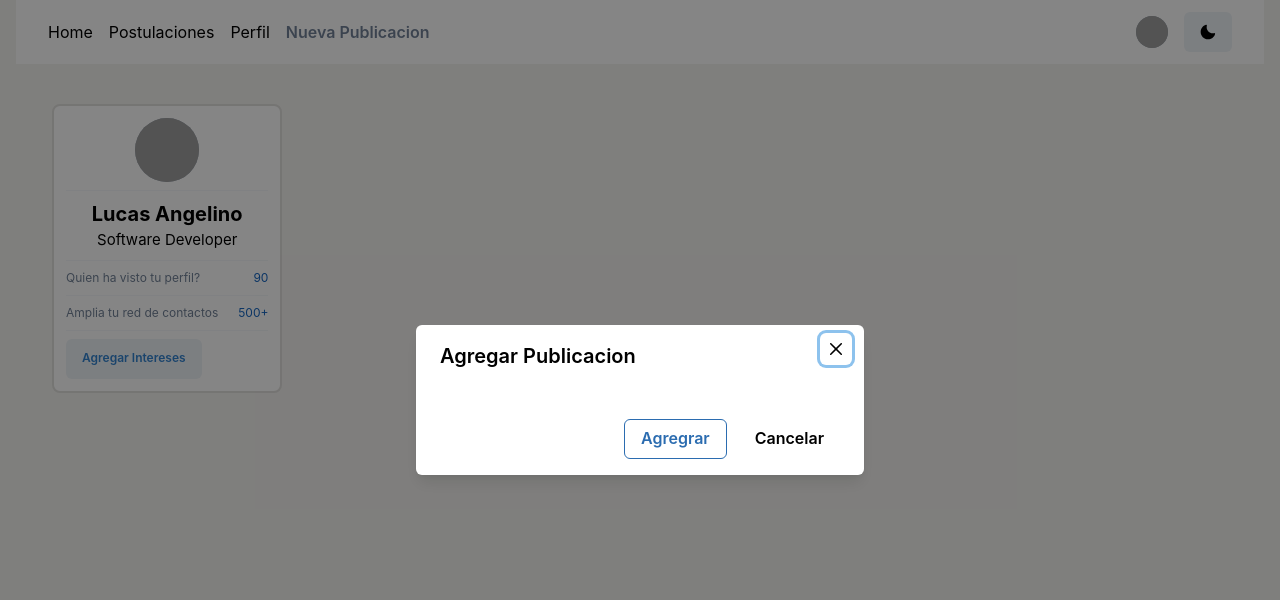
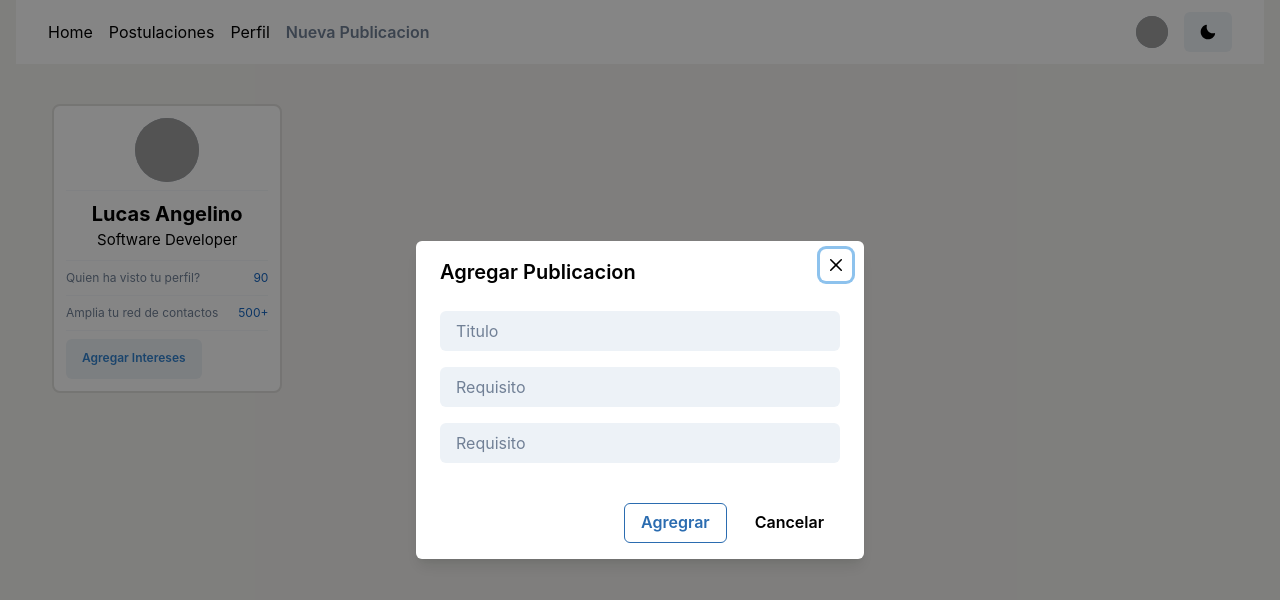
Before and after one commit to lucasangelino/jobbank, a React (Create React App) app: page / in a window 1280 px wide. Both pictures are taken after a click on the button "Nueva Publicacion". Shown: the top 600 px of the page. Built offline with nearby package versions, Linux system fonts and the light colour scheme; grey boxes are pictures that could not be loaded.

Commit message:
JBB fix publicacion add

```diff
--- a/src/components/navbar/index.js
+++ b/src/components/navbar/index.js
@@ -1,3 +1,4 @@
+import * as React from "react";
 import {
   Box,
   Flex,
@@ -18,7 +19,7 @@ import {
   ModalHeader,
   ModalCloseButton,
   ModalBody,
-  Lorem,
+  Input,
   ModalFooter,
 } from "@chakra-ui/react";
 import { MoonIcon, SunIcon } from "@chakra-ui/icons";
@@ -27,12 +28,38 @@ import { useUser } from "../../hooks/useUser";
 
 export default function Navbar() {
   const { logout, is_company } = useUser();
+  const [postulacion, setPostulacion] = React.useState({
+    titulo: "",
+    req1: "",
+    req2: "",
+  });
 
   const { colorMode, toggleColorMode } = useColorMode();
   const { isOpen, onOpen, onClose } = useDisclosure();
 
   const handleLogout = () => {
     logout();
+  };
+
+  const handleChange = (e) => {
+    setPostulacion({
+      ...postulacion,
+      [e.target.name]: e.target.value,
+    });
+  };
+
+  const handleAgregar = async () => {
+    const token = localStorage.getItem("token");
+    const res = fetch("http://localhost:8080/publicacion/add", {
+      method: "POST",
+      headers: {
+        "Content-Type": "application/json",
+        Authorization: `Bearer ${token}`,
+      },
+      body: JSON.stringify(postulacion),
+    });
+    const data = await res.json();
+    return data;
   };
 
   return (
@@ -112,13 +139,50 @@ export default function Navbar() {
         <ModalContent>
           <ModalHeader>Agregar Publicacion</ModalHeader>
           <ModalCloseButton />
-          <ModalBody></ModalBody>
+          <ModalBody>
+            <Input
+              name="name"
+              mb={4}
+              placeholder="Titulo"
+              bg={"gray.100"}
+              border={0}
+              color={"gray.500"}
+              _placeholder={{
+                color: "gray.500",
+              }}
+              onChange={handleChange}
+            />
+            <Input
+              name="req1"
+              mb={4}
+              placeholder="Requisito"
+              bg={"gray.100"}
+              border={0}
+              color={"gray.500"}
+              _placeholder={{
+                color: "gray.500",
+              }}
+              onChange={handleChange}
+            />
+            <Input
+              name="req2"
+              mb={4}
+              placeholder="Requisito"
+              bg={"gray.100"}
+              border={0}
+              color={"gray.500"}
+              _placeholder={{
+                color: "gray.500",
+              }}
+              onChange={handleChange}
+            />
+          </ModalBody>
           <ModalFooter>
             <Button
               colorScheme="blue"
               variant="outline"
               mr={3}
-              onClick={onClose}
+              onClick={handleAgregar}
             >
               Agregrar
             </Button>
```
